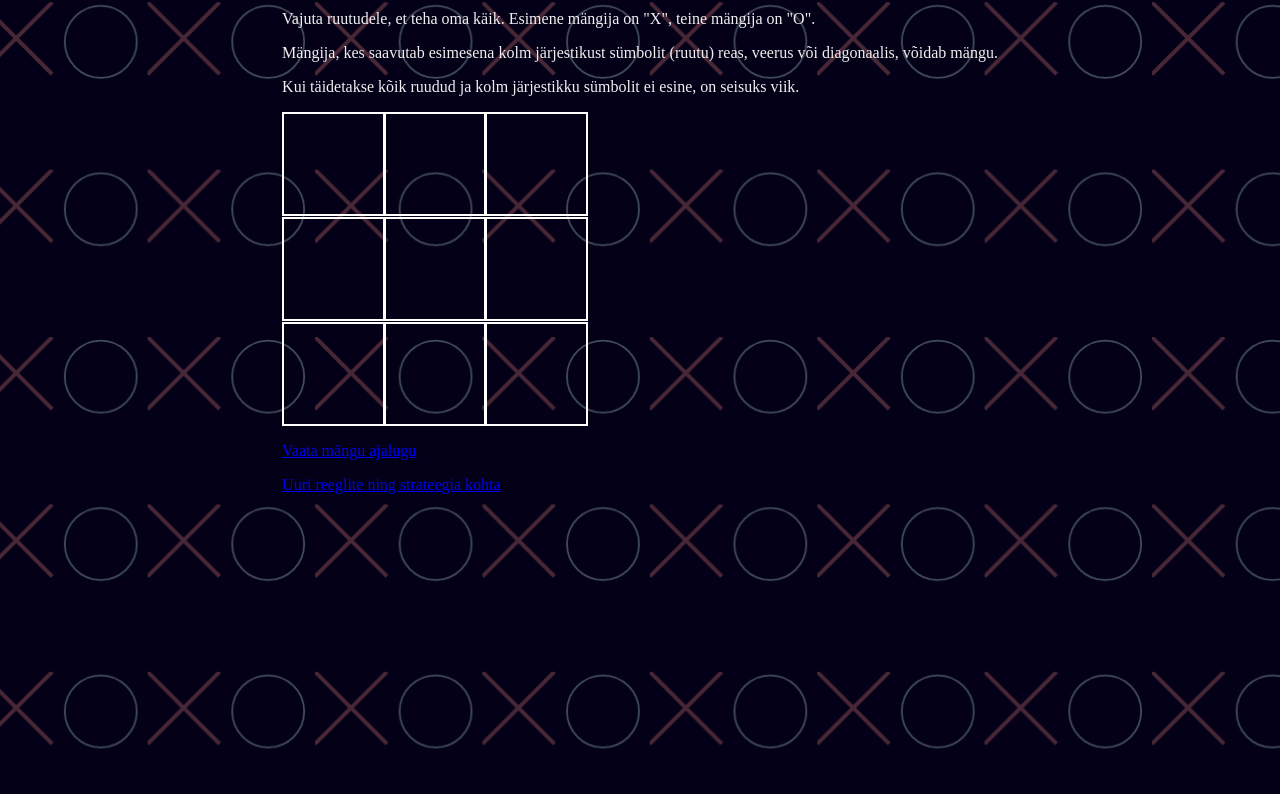
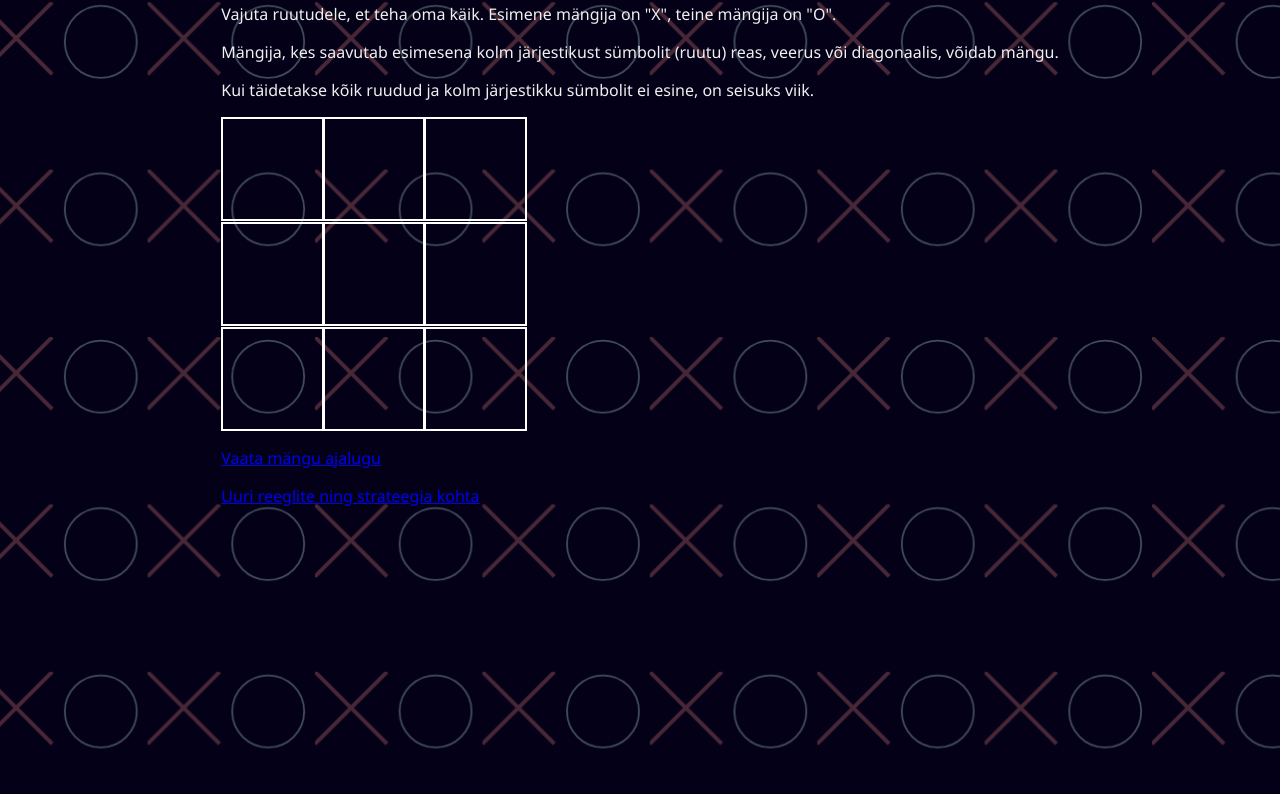
Before and after one commit to LeonhardSchecher/SE23projekt, a plain HTML site: page index.html in a window 1280 px wide. Shown: the part 180-974 px from the top of the page. Drawn offline with Linux system fonts and the light colour scheme.

Commit message:
overflow:hidden

```diff
--- a/styles.css
+++ b/styles.css
@@ -4,7 +4,9 @@ body {
     justify-content: center;
     height: 100vh;
     margin: 0;
+    overflow-x: hidden;
     background: rgb(4.4, 0, 22.7);
+    font-family: 'Segoe UI', Tahoma, Geneva, Verdana, sans-serif;
 
 }
 
```
